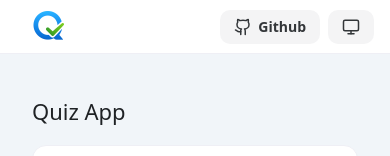
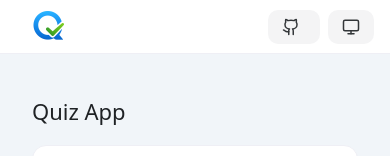
Before and after one commit to larsbeckdev/demo-quiz-app, a Vue app: page / in a window 390 px wide. Shown: the top 156 px of the page. Built offline with nearby package versions, Linux system fonts and the light colour scheme.

Commit message:
Update button styling and add responsive text visibility in Header component

```diff
--- a/src/app/layout/default/Header.vue
+++ b/src/app/layout/default/Header.vue
@@ -19,7 +19,9 @@ function renderIcon() {
     <LogoSecondary class="h-full" />
   </div>
   <div class="flex gap-2">
-    <n-button tertiary :render-icon="renderIcon">Github </n-button>
+    <n-button tertiary :render-icon="renderIcon" class="flex center"><p class="hidden sm:block">
+      Github
+    </p> </n-button>
     <ThemeToggle />
   </div>
 </template>
```
